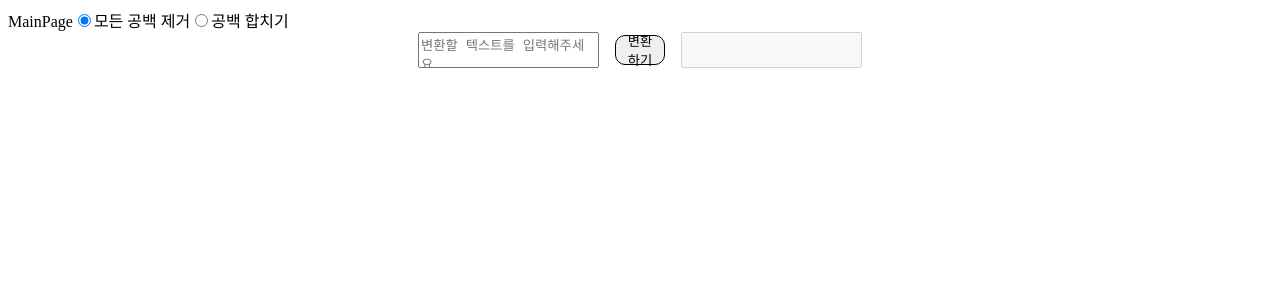
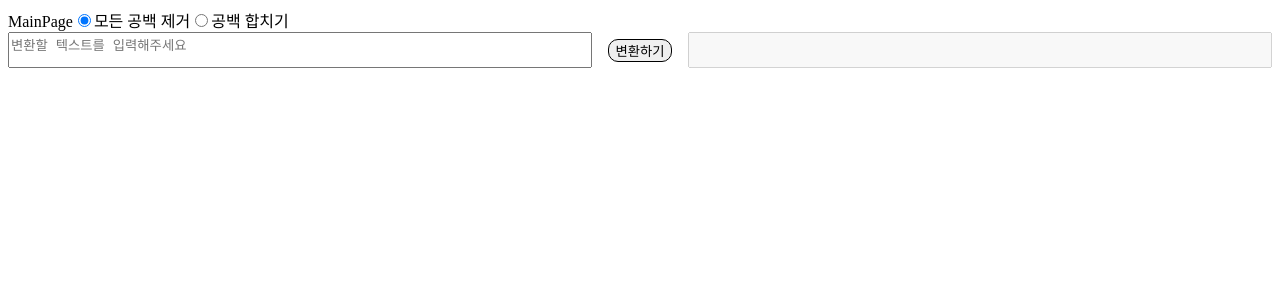
Before and after one commit to whgksqls9999/toollite, a React (Vite) app: page / in a window 1280 px wide. Shown: the top 300 px of the page. Built offline with nearby package versions, Linux system fonts and the light colour scheme.

Commit message:
modify Button > span, Radio style

```diff
--- a/src/components/@base/Button/Button.styled.ts
+++ b/src/components/@base/Button/Button.styled.ts
@@ -4,8 +4,6 @@ export const Wrapper = styled.button<{
 	color?: string;
 	background_color?: string;
 }>`
-	width: 50px;
-	height: 30px;
 	border-radius: 10px;
 	border-style: solid;
 	border-width: 1px;
@@ -27,4 +25,6 @@ export const Wrapper = styled.button<{
 `;
 
 export const Icon = styled.span``;
-export const Text = styled.span``;
+export const Text = styled.span`
+	white-space: nowrap;
+`;
--- a/src/components/@base/Radio/Radio.style.ts
+++ b/src/components/@base/Radio/Radio.style.ts
@@ -0,0 +1,5 @@
+import styled from '@emotion/styled';
+
+export const RadioWrapper = styled.label`
+	cursor: pointer;
+`;
--- a/src/components/@base/Radio/Radio.tsx
+++ b/src/components/@base/Radio/Radio.tsx
@@ -1,5 +1,6 @@
 import { memo, useCallback } from 'react';
 import { BaseProps, BaseState } from '../../../types/common';
+import * as S from './Radio.style';
 
 export interface RadioProps extends BaseProps<RadioState> {
 	onChange?: (param?: any) => any;
@@ -20,7 +21,7 @@ export const Radio = memo((props: RadioProps) => {
 	}, []);
 
 	return (
-		<label>
+		<S.RadioWrapper>
 			<input
 				type='radio'
 				defaultChecked={state.is_checked}
@@ -28,6 +29,6 @@ export const Radio = memo((props: RadioProps) => {
 				name={props.name}
 			/>
 			<span>{state.display_value}</span>
-		</label>
+		</S.RadioWrapper>
 	);
 });
--- a/src/components/@base/Textarea/Textarea.style.ts
+++ b/src/components/@base/Textarea/Textarea.style.ts
@@ -2,4 +2,6 @@ import styled from '@emotion/styled';
 
 export const Wrapper = styled.textarea<{ resize?: boolean }>`
 	resize: ${(props) => (props.resize === true ? 'both' : 'none')};
+	width: 100%;
+	height: 100%;
 `;
```
